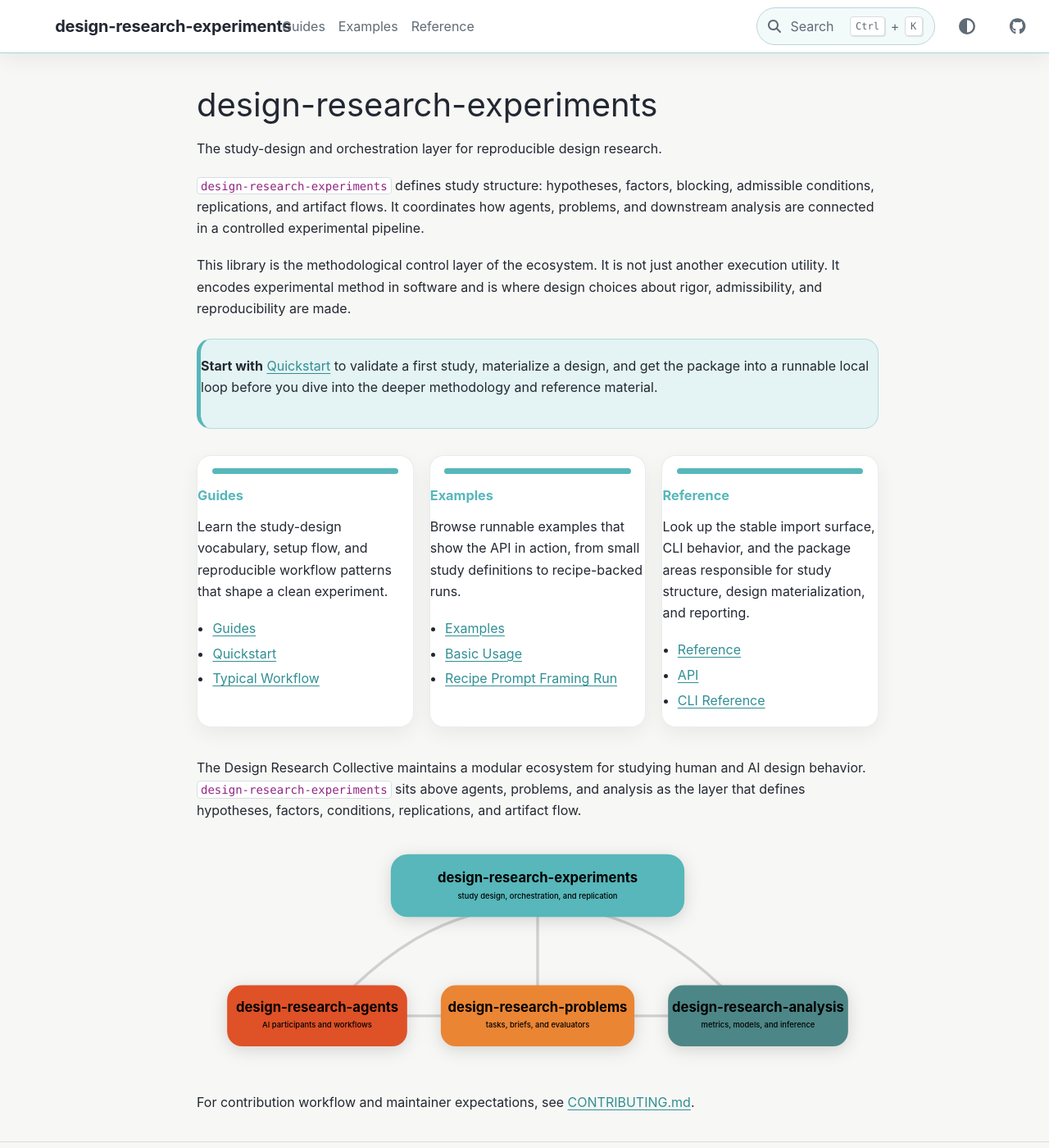
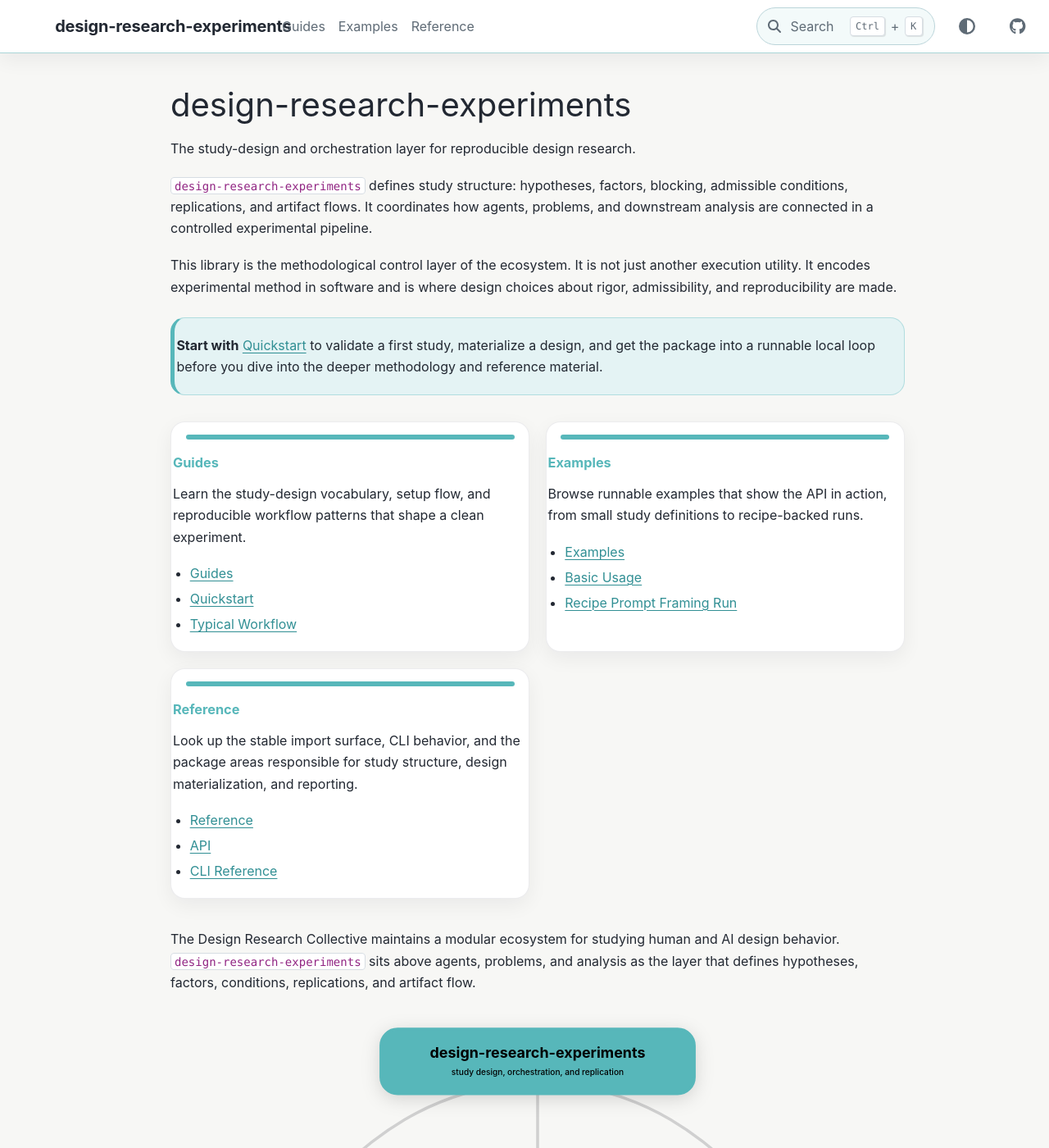
Before and after one commit to cmudrc/design-research-experiments, a Sphinx documentation site: the page built from docs/index.rst, in a window 1280 px wide and 1400 px high. Shown: the whole window at 82% size. Built offline with Sphinx 7.4.7 and the PyData theme 0.15.4, drawn with Linux system fonts in a browser that asks for light colours.

Commit message:
docs: improve landing page box spacing

```diff
--- a/docs/_static/custom.css
+++ b/docs/_static/custom.css
@@ -95,7 +95,7 @@
 }
 
 .bd-main .bd-content .bd-article-container {
-  max-width: 56rem;
+  max-width: 60rem;
 }
 
 .bd-content a {
@@ -112,7 +112,20 @@
   border-left: 5px solid var(--drc-docs-accent);
   border-radius: 1.1rem;
   margin: 1.5rem 0 2rem;
-  padding: 1.15rem 1.25rem;
+  padding: 1.25rem 1.5rem;
+}
+
+.docs-callout > * {
+  margin-left: 0.15rem;
+  margin-right: 0.35rem;
+}
+
+.docs-callout > :first-child {
+  margin-top: 0;
+}
+
+.docs-callout > :last-child {
+  margin-bottom: 0;
 }
 
 .docs-grid {
@@ -127,7 +140,7 @@
   border-radius: 1.1rem;
   box-shadow: 0 8px 24px rgb(15 23 42 / 0.06);
   position: relative;
-  padding: 1.35rem 1.25rem 1.15rem;
+  padding: 1.45rem 1.5rem 1.25rem;
 }
 
 .docs-card::before {
@@ -146,6 +159,12 @@
   margin-top: 0.85rem;
 }
 
+.docs-card > p,
+.docs-card > ul {
+  margin-left: 0.12rem;
+  margin-right: 0.32rem;
+}
+
 .docs-card > p:first-child strong {
   color: var(--pst-color-primary);
   font-size: 1.02rem;
@@ -154,16 +173,20 @@
 .docs-card ul {
   margin-bottom: 0;
   margin-top: 0.85rem;
-  padding-left: 1.15rem;
+  padding-left: 1.3rem;
 }
 
 .docs-card li + li {
   margin-top: 0.28rem;
 }
 
+.docs-card > :last-child {
+  margin-bottom: 0;
+}
+
 @media (min-width: 768px) {
   .docs-grid {
-    grid-template-columns: repeat(3, minmax(0, 1fr));
+    grid-template-columns: repeat(auto-fit, minmax(18rem, 1fr));
   }
 
   .docs-grid--two {
```
